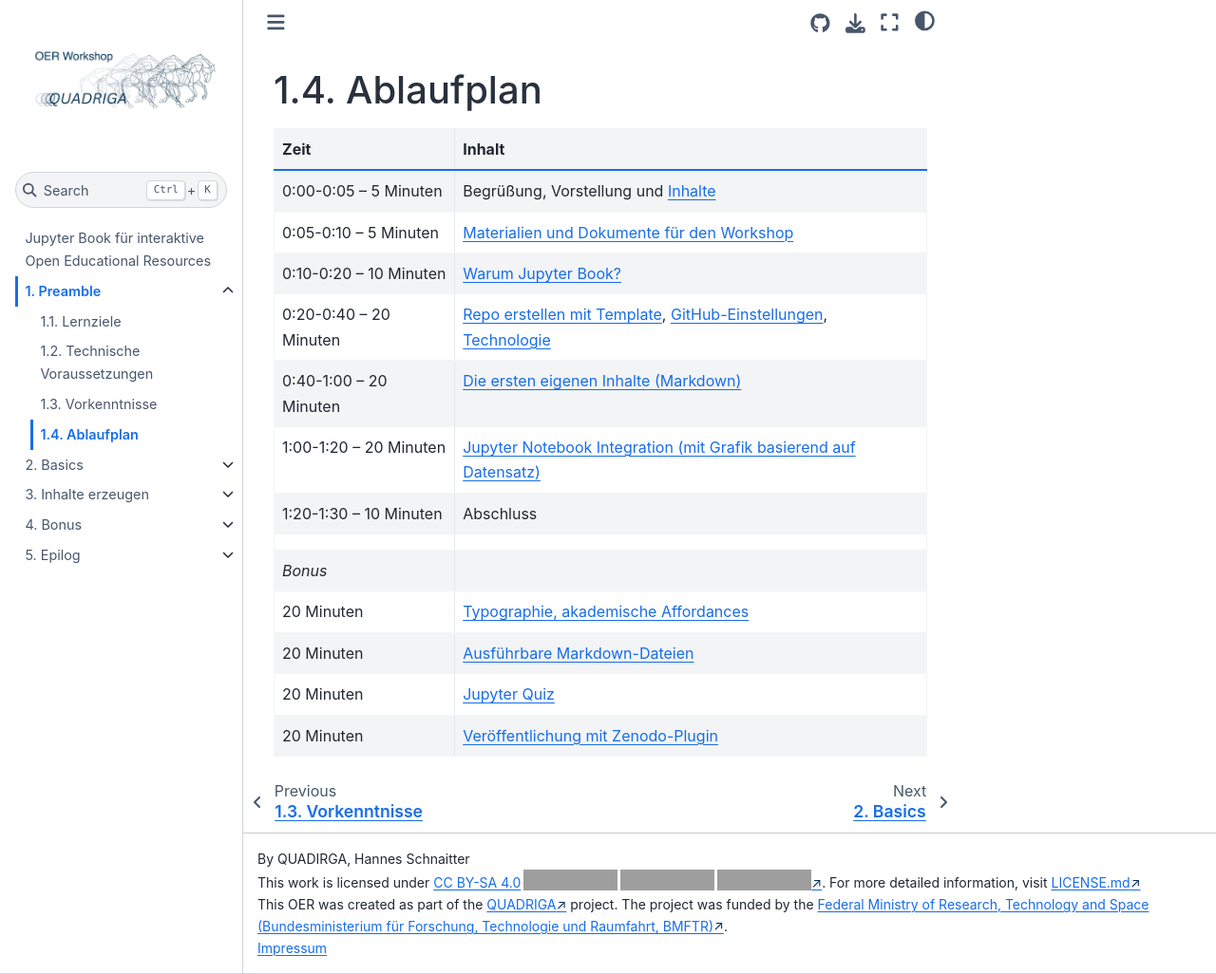
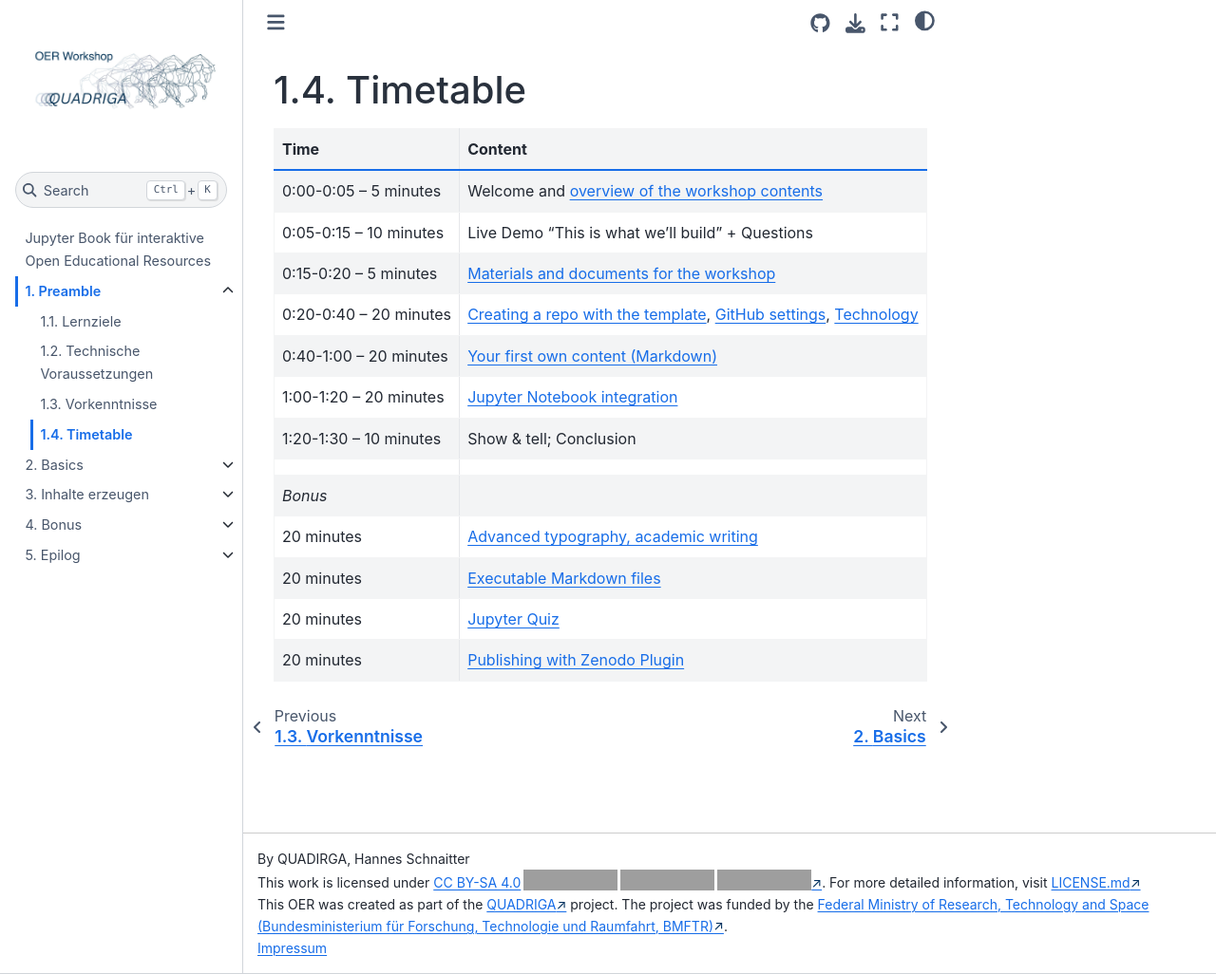
Before and after one commit to quadriga-dk/OER-Workshop, a Jupyter Book: the page built from preamble/timetable.md, in a window 1280 px wide and 1026 px high. Shown: the whole window at 95% size. Built offline with Jupyter Book 1.0.4 settings and Sphinx 7.4.7 and the Sphinx Book theme 1.1.4, drawn with Linux system fonts in a browser that asks for light colours; pages that are not in the unit, such as notebooks, are missing from menus; grey boxes are pictures that could not be loaded.

Commit message:
feat: translation and rework of preamble/timteable.md

```diff
--- a/preamble/timetable.md
+++ b/preamble/timetable.md
@@ -1,17 +1,17 @@
-# Ablaufplan
+# Timetable
 
-|Zeit	|Inhalt|
+|Time	|Content|
 | :---	| :---	|
-|0:00-0:05 – 5 Minuten	| Begrüßung, Vorstellung und [Inhalte](/basics/introduction.md)|
-|0:05-0:10 – 5 Minuten	| [Materialien und Dokumente für den Workshop](/basics/documents.md)|
-|0:10-0:20 – 10 Minuten	| [Warum Jupyter Book?](/basics/jupyter_book.md)|
-|0:20-0:40 – 20 Minuten	| [Repo erstellen mit Template](/basics/template.md), [GitHub-Einstellungen](/basics/github.md), [Technologie](/content/setup.md)|
-|0:40-1:00 – 20 Minuten	| [Die ersten eigenen Inhalte (Markdown)](/content/markdown.md)|
-|1:00-1:20 – 20 Minuten	| [Jupyter Notebook Integration (mit Grafik basierend auf Datensatz)](/content/jupyter_notebooks.ipynb)|
-|1:20-1:30 – 10 Minuten	| Abschluss|
+|0:00-0:05 – 5 minutes	| Welcome and [overview of the workshop contents](/basics/introduction.md)|
+|0:05-0:15 – 10 minutes | Live Demo "This is what we'll build" + Questions |
+|0:15-0:20 – 5 minutes	| [Materials and documents for the workshop](/basics/documents.md)|
+|0:20-0:40 – 20 minutes	| [Creating a repo with the template](/basics/template.md), [GitHub settings](/basics/github.md), [Technology](/content/setup.md)|
+|0:40-1:00 – 20 minutes	| [Your first own content (Markdown)](/content/markdown.md)|
+|1:00-1:20 – 20 minutes	| [Jupyter Notebook integration](/content/jupyter_notebooks.ipynb)|
+|1:20-1:30 – 10 minutes	| Show & tell; Conclusion|
 | | |
 |_Bonus_ | |
-|20 Minuten | [Typographie, akademische Affordances](/bonus/typography.md)|
-|20 Minuten	| [Ausführbare Markdown-Dateien](/bonus/executable_markdown.md)|
-|20 Minuten	| [Jupyter Quiz](/bonus/jupyterquiz.ipynb)|
-|20 Minuten	| [Veröffentlichung mit Zenodo-Plugin](/bonus/zenodo.md)|
+|20 minutes | [Advanced typography, academic writing](/bonus/typography.md)|
+|20 minutes	| [Executable Markdown files](/bonus/executable_markdown.md)|
+|20 minutes	| [Jupyter Quiz](/bonus/jupyterquiz.ipynb)|
+|20 minutes	| [Publishing with Zenodo Plugin](/bonus/zenodo.md)|
```
